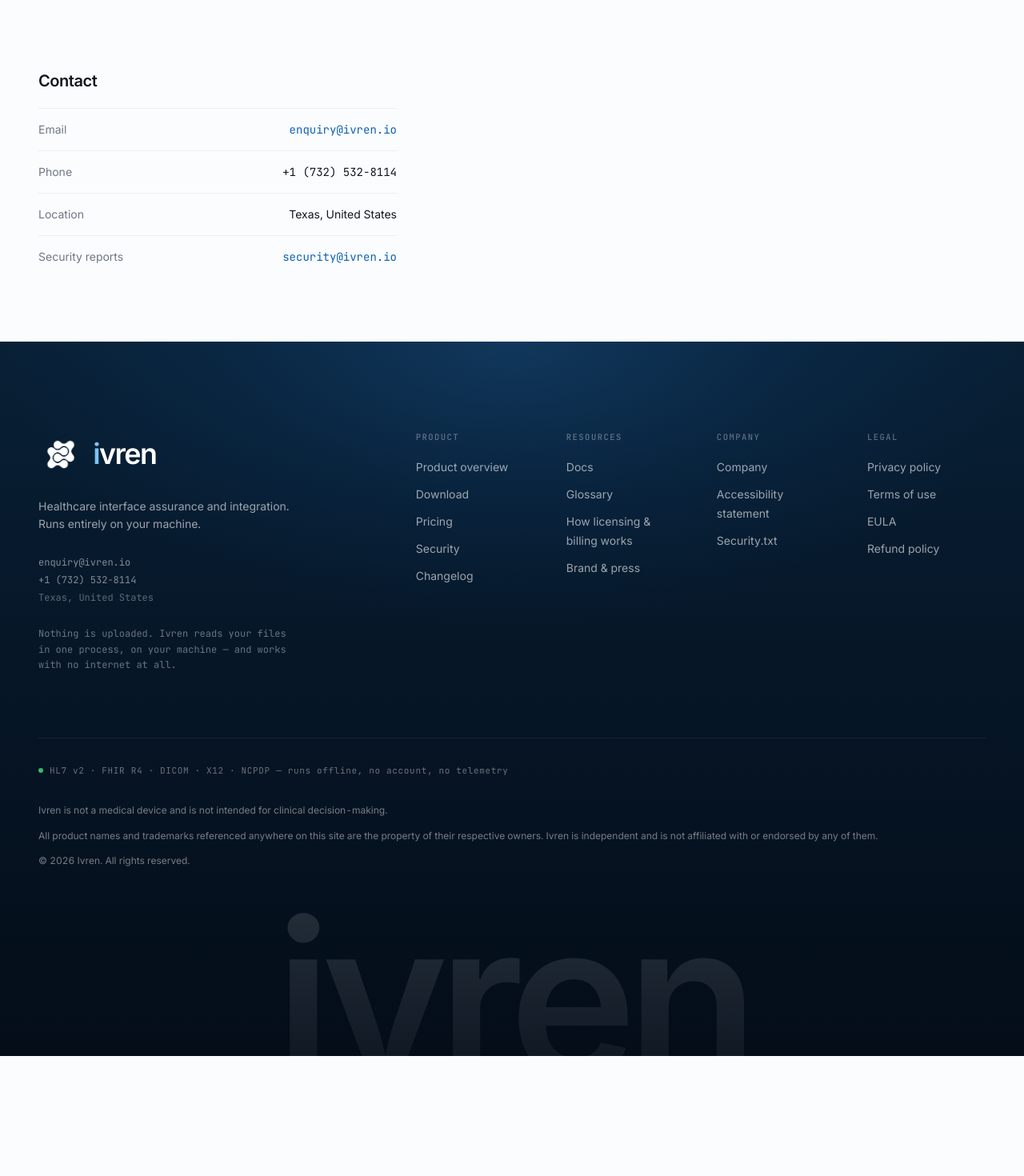
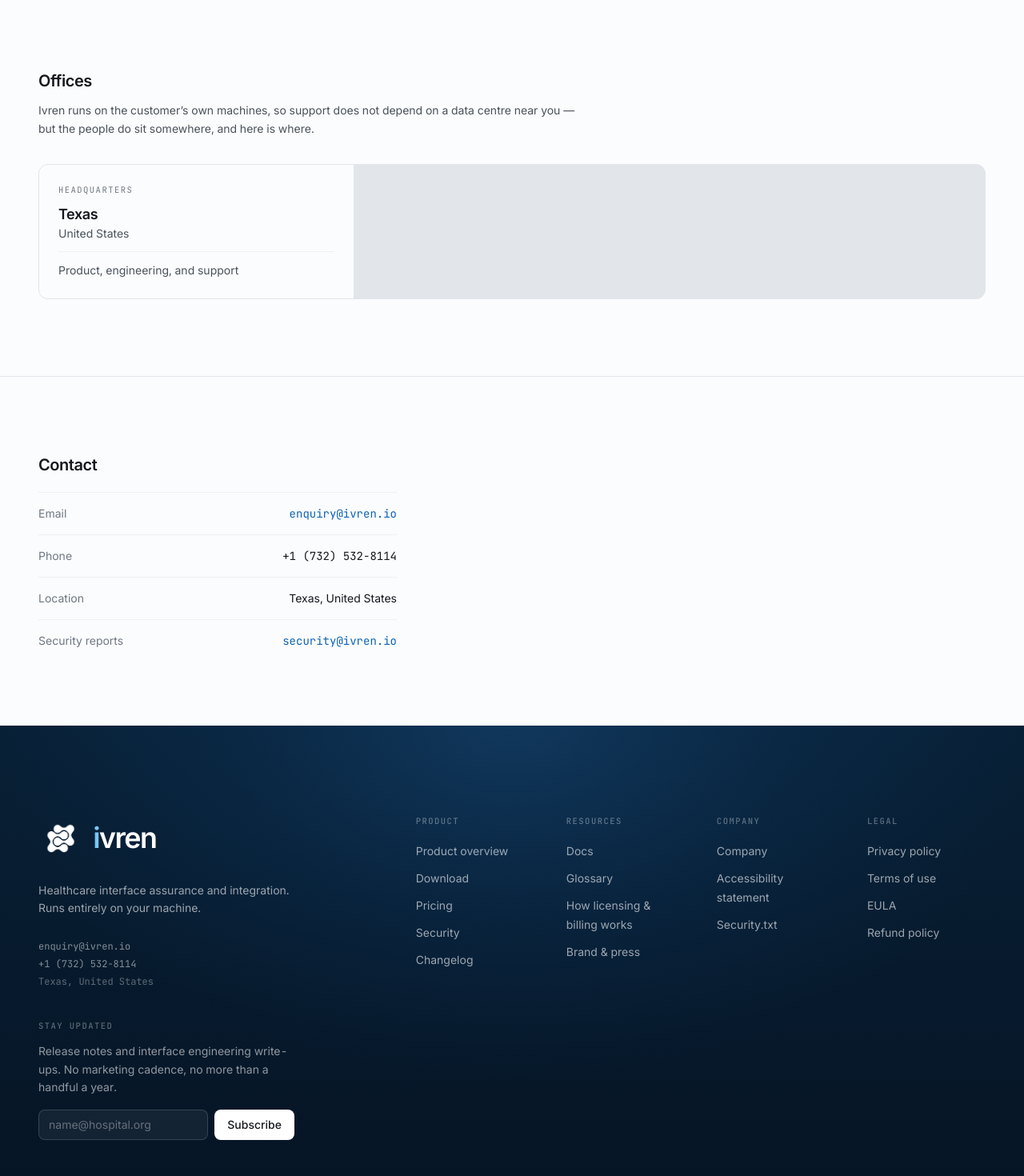
Before and after one commit to tonimnim/ivren.io-web, a Next.js app: page /company in a window 1280 px wide. Shown: the part 1100-2570 px from the top of the page at 80% size. Before the commit the page ends 2420 px from the top, so only its background shows below. Built offline with nearby package versions, Linux system fonts and the light colour scheme.

Commit message:
Add newsletter signup and offices section

```diff
--- a/src/app/company/page.tsx
+++ b/src/app/company/page.tsx
@@ -1,7 +1,7 @@
 import type { Metadata } from "next";
 import { Section } from "@/components/container";
 import { PageHero } from "@/components/page-hero";
-import { company } from "@/lib/company";
+import { company, offices } from "@/lib/company";
 import { pageMetadata } from "@/lib/seo";
 
 export const metadata: Metadata = pageMetadata({
@@ -53,6 +53,29 @@
       </Section>
 
       <Section>
+        <h2 className="text-xl font-medium text-ink">Offices</h2>
+        <p className="mt-3 max-w-2xl text-sm leading-relaxed text-ink-secondary">
+          Ivren runs on the customer&rsquo;s own machines, so support does
+          not depend on a data centre near you — but the people do sit
+          somewhere, and here is where.
+        </p>
+        <div className="mt-8 grid gap-px overflow-hidden rounded-xl border border-hairline bg-hairline sm:grid-cols-2 lg:grid-cols-3">
+          {offices.map((o) => (
+            <div key={o.city} className="min-w-0 bg-canvas p-6">
+              <p className="font-mono text-[10.5px] tracking-[0.14em] text-ink-label uppercase">
+                {o.role}
+              </p>
+              <h3 className="mt-2 text-lg font-medium text-ink">{o.city}</h3>
+              <p className="text-sm text-ink-secondary">{o.country}</p>
+              <p className="mt-3 border-t border-hairline-soft pt-3 text-sm leading-relaxed text-ink-secondary">
+                {o.detail}
+              </p>
+            </div>
+          ))}
+        </div>
+      </Section>
+
+      <Section>
         <h2 className="text-xl font-medium text-ink">Contact</h2>
         <dl className="mt-5 max-w-md space-y-4 text-sm">
           <div className="flex justify-between gap-6 border-t border-hairline-soft pt-4">
--- /dev/null
+++ b/src/components/newsletter-signup.tsx
@@ -0,0 +1,97 @@
+"use client";
+
+import { useState } from "react";
+import { company, newsletterEndpoint } from "@/lib/company";
+
+/**
+ * Subscribe bar. If a real list endpoint is configured it posts there;
+ * until then it opens a pre-addressed mail draft, so the control always
+ * does something real rather than silently swallowing the address.
+ */
+export function NewsletterSignup() {
+  const [email, setEmail] = useState("");
+  const [state, setState] = useState<"idle" | "sending" | "done" | "error">(
+    "idle",
+  );
+
+  async function onSubmit(e: React.FormEvent<HTMLFormElement>) {
+    e.preventDefault();
+    if (!email) return;
+
+    if (!newsletterEndpoint) {
+      window.location.href = `mailto:${company.email}?subject=${encodeURIComponent(
+        "Subscribe to Ivren updates",
+      )}&body=${encodeURIComponent(`Please add ${email} to the update list.`)}`;
+      setState("done");
+      return;
+    }
+
+    setState("sending");
+    try {
+      const res = await fetch(newsletterEndpoint, {
+        method: "POST",
+        headers: { "Content-Type": "application/json" },
+        body: JSON.stringify({ email }),
+      });
+      setState(res.ok ? "done" : "error");
+      if (res.ok) setEmail("");
+    } catch {
+      setState("error");
+    }
+  }
+
+  return (
+    <div>
+      <p className="font-mono text-[10.5px] font-medium tracking-[0.14em] text-white/35 uppercase">
+        Stay updated
+      </p>
+      <p className="mt-3 max-w-xs text-sm leading-relaxed text-white/55">
+        Release notes and interface engineering write-ups. No marketing
+        cadence, no more than a handful a year.
+      </p>
+
+      <form onSubmit={onSubmit} className="mt-4 max-w-xs">
+        <div className="flex gap-2">
+          <label htmlFor="newsletter-email" className="sr-only">
+            Work email
+          </label>
+          <input
+            id="newsletter-email"
+            type="email"
+            required
+            value={email}
+            onChange={(e) => setEmail(e.target.value)}
+            placeholder="name@hospital.org"
+            className="min-w-0 flex-1 rounded-lg border border-white/15 bg-white/[0.06] px-3 py-2 text-sm text-white placeholder:text-white/35 focus:border-white/40 focus:outline-none"
+          />
+          <button
+            type="submit"
+            disabled={state === "sending"}
+            className="shrink-0 rounded-lg bg-white px-4 py-2 text-sm font-medium text-ink transition-colors duration-150 hover:bg-white/90 disabled:opacity-60"
+          >
+            {state === "sending" ? "…" : "Subscribe"}
+          </button>
+        </div>
+
+        <p
+          aria-live="polite"
+          className="mt-2 min-h-[1.25rem] text-xs text-white/45"
+        >
+          {state === "done" && "Thanks — you're on the list."}
+          {state === "error" && (
+            <>
+              That didn&rsquo;t send. Email{" "}
+              <a
+                href={`mailto:${company.email}`}
+                className="underline underline-offset-2"
+              >
+                {company.email}
+              </a>
+              .
+            </>
+          )}
+        </p>
+      </form>
+    </div>
+  );
+}
--- a/src/components/site-footer.tsx
+++ b/src/components/site-footer.tsx
@@ -3,6 +3,7 @@
 import { footerColumns } from "@/lib/nav";
 import { company } from "@/lib/company";
 import { SocialLinks } from "@/components/social-links";
+import { NewsletterSignup } from "@/components/newsletter-signup";
 
 export function SiteFooter() {
   return (
@@ -40,7 +41,11 @@
 
             <SocialLinks className="mt-6 -ml-2" />
 
-            <p className="mt-7 max-w-xs font-mono text-xs leading-relaxed text-white/40">
+            <div className="mt-10">
+              <NewsletterSignup />
+            </div>
+
+            <p className="mt-9 max-w-xs font-mono text-xs leading-relaxed text-white/40">
               Nothing is uploaded. Ivren reads your files in one process,
               on your machine — and works with no internet at all.
             </p>
--- a/src/lib/company.ts
+++ b/src/lib/company.ts
@@ -19,6 +19,26 @@
 } as const;
 
 /**
+ * Mailing-list endpoint. Empty means the subscribe bar falls back to a
+ * pre-addressed mail draft rather than posting into a void.
+ */
+export const newsletterEndpoint = "";
+
+/**
+ * Offices. Only real, staffed locations belong here — a fabricated
+ * address on a vendor site is the kind of thing a procurement reviewer
+ * verifies and a CISO holds against you.
+ */
+export const offices = [
+  {
+    city: "Texas",
+    country: "United States",
+    role: "Headquarters",
+    detail: "Product, engineering, and support",
+  },
+] as const;
+
+/**
  * Social profiles. Only entries with a URL are rendered — an empty string
  * means the profile is simply omitted, never linked to a guessed handle.
  */
```
